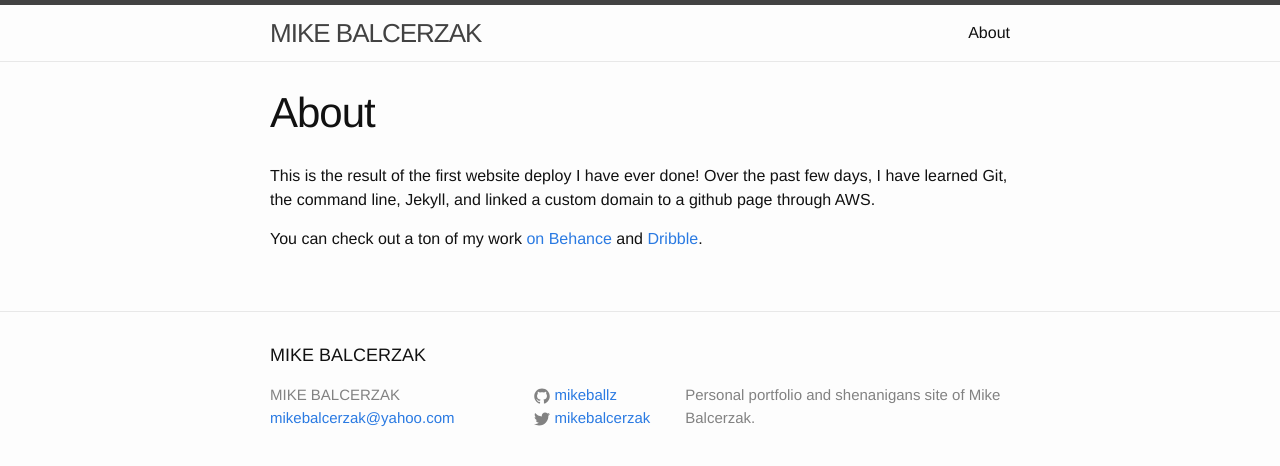
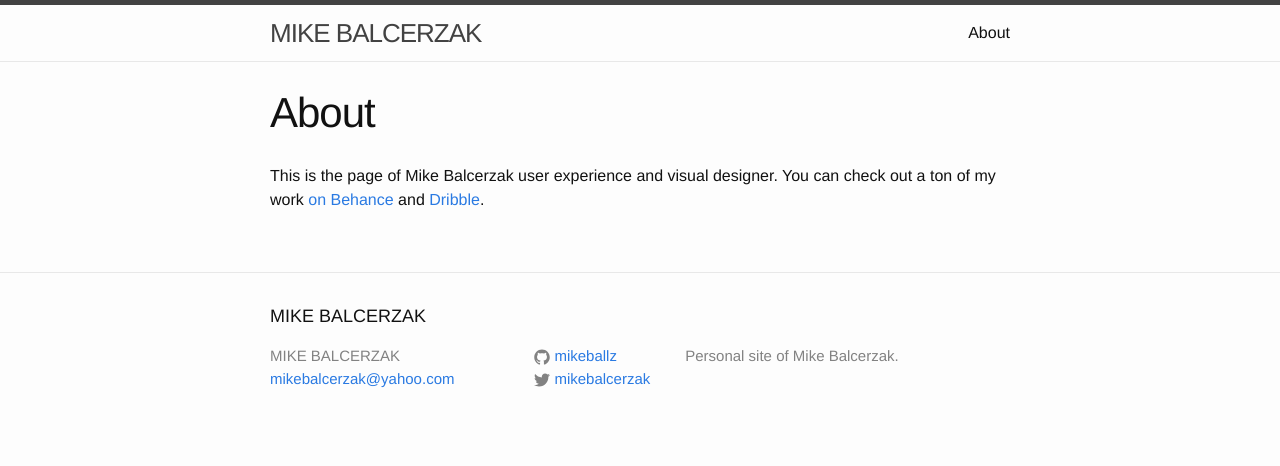
Before and after one commit to mikeballz/mikeballz.github.io, a Jekyll site: the page built from about.md, in a window 1280 px wide. Shown: the top 466 px of the page. Built offline with Jekyll 4.4.1, drawn with Linux system fonts in a browser that asks for light colours.

```diff
--- a/_config.yml
+++ b/_config.yml
@@ -9,7 +9,7 @@
 title: MIKE BALCERZAK
 email: mikebalcerzak@yahoo.com
 description: > # this means to ignore newlines until "baseurl:"
-  Personal portfolio and shenanigans site of Mike Balcerzak.
+  Personal site of Mike Balcerzak.
 baseurl: "" # the subpath of your site, e.g. /blog
 url: "http://yourdomain.com" # the base hostname & protocol for your site
 twitter_username: mikebalcerzak
--- a/about.md
+++ b/about.md
@@ -3,8 +3,7 @@ layout: page
 title: About
 permalink: /about/
 ---
-This is the result of the first website deploy I have ever done! Over the past few days, I have learned Git, the command line, Jekyll, and linked a custom domain to a github page through AWS.
-
+This is the page of Mike Balcerzak user experience and visual designer.
 You can check out a ton of my work [on Behance][behance] and [Dribble][dribbble].
 
 [behance]: https://www.behance.net/MikeBalcerzak
--- a/index.html
+++ b/index.html
@@ -4,12 +4,12 @@ layout: default
 
 <div class="home">
 
-  <h1 class="page-heading">Posts</h1>
+  <h1 class="page-heading"></h1>
 
   <ul class="post-list">
     {% for post in site.posts %}
       <li>
-        <span class="post-meta">{{ post.date | date: "%b %-d, %Y" }}</span>
+        <span class="post-meta"></span>
 
         <h2>
           <a class="post-link" href="{{ post.url | prepend: site.baseurl }}">{{ post.title }}</a>
@@ -18,6 +18,6 @@ layout: default
     {% endfor %}
   </ul>
 
-  <p class="rss-subscribe">subscribe <a href="{{ "/feed.xml" | prepend: site.baseurl }}">via RSS</a></p>
+  <!-- <p class="rss-subscribe">subscribe <a href="{{ "/feed.xml" | prepend: site.baseurl }}">via RSS</a></p> -->
 
 </div>
```
Also changed, not shown: _posts/2016-11-21-Writing.markdown (added, +24 -0 lines), _posts/2016-11-21-welcome-to-jekyll.markdown (deleted, +0 -27 lines), _posts/2016-11-22-MikeBalcerzak.markdown (added, +60 -0 lines), _posts/2016-11-22-first-actual-post.markdown (deleted, +0 -14 lines), 7 other files.
